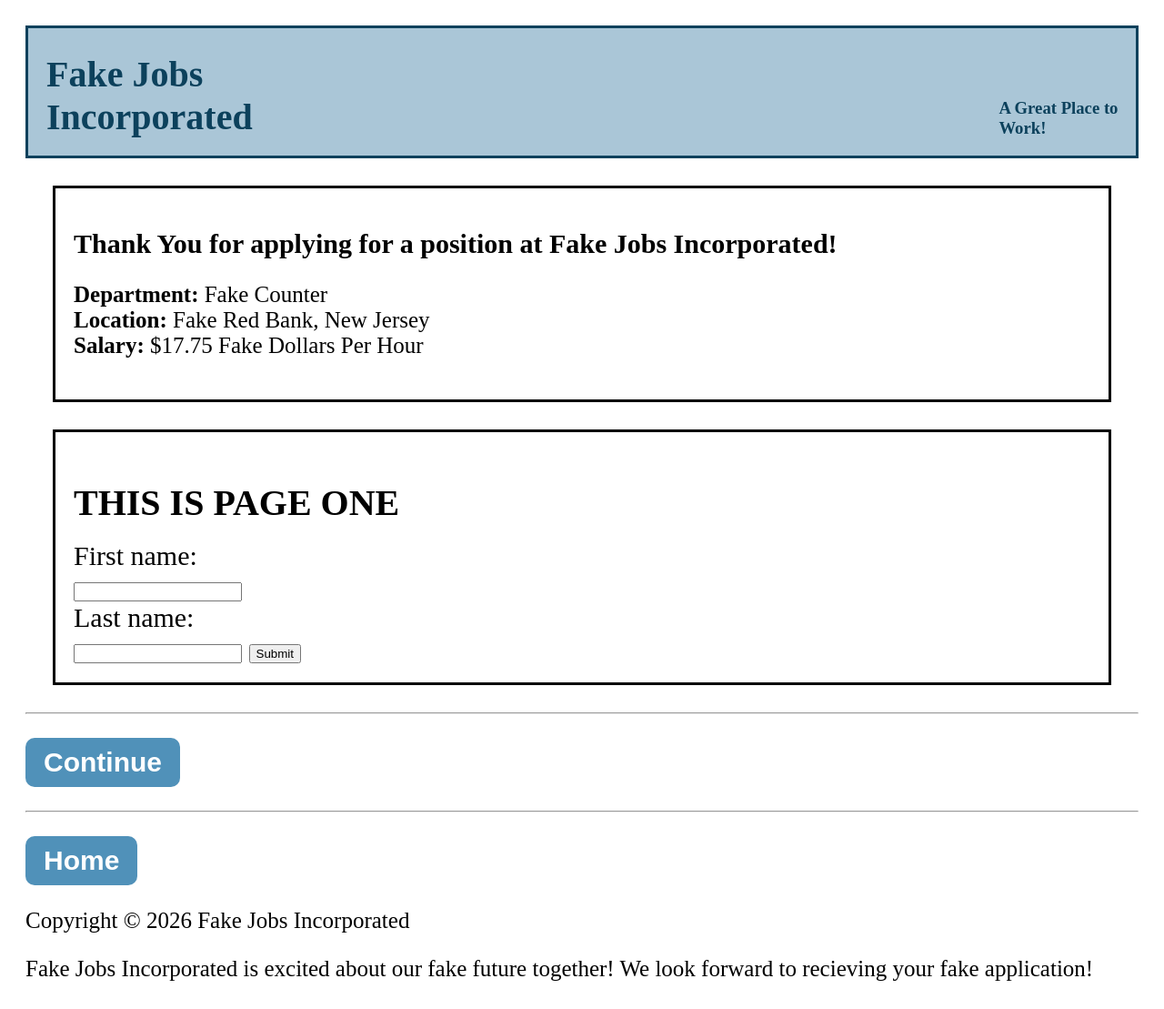
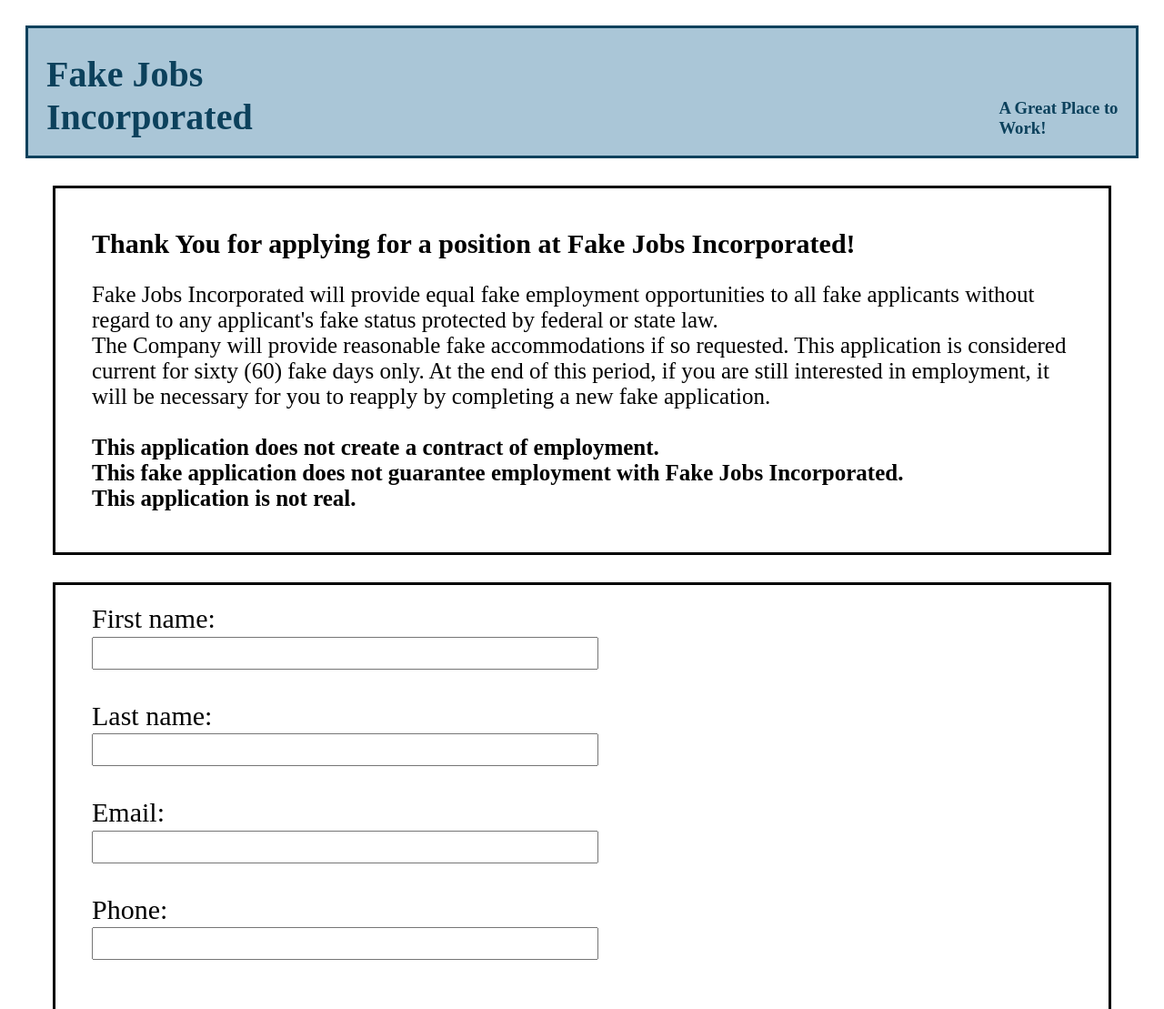
Before and after one commit to lunchbreak-lifeskills/JobApplication, a plain HTML site: page pageone.html in a window 1280 px wide. Shown: the top 1109 px of the page at 91% size. Drawn offline with Linux system fonts and the light colour scheme.

Commit message:
fixed page two and forms

```diff
--- a/pageone.html
+++ b/pageone.html
@@ -17,18 +17,26 @@
   </head>
   <body id="body">
 
+
     <header id="header">
       <h1>Fake Jobs Incorporated</h1>
       <h3>A Great Place to Work!</h3>
     </header>
 
+
     <section id="message">
       <h2>Thank You for applying for a position at Fake Jobs Incorporated!</h2>
       <p>
-        <b>Department:</b> Fake Counter <br>
-        <b>Location:</b> Fake Red Bank, New Jersey <br>
-        <b>Salary:</b> $17.75 Fake Dollars Per Hour
+        Fake Jobs Incorporated will provide equal fake employment opportunities to all fake applicants without regard to any applicant's fake status protected by federal or state law. <br>
+        The Company will provide reasonable fake accommodations if so requested.
+        This application is considered current for sixty (60) fake days only.
+        At the end of this period, if you are still interested in employment, it will be necessary for you to reapply by completing a new fake application.
+        <br><br>
+        <b>This application does not create a contract of employment.</b><br>
+        <b>This fake application does not guarantee employment with Fake Jobs Incorporated.</b><br>
+        <b>This application is not real.</b>
       </p>
+
 
       <!-- <p>We are a fake company that is looking for fake employees. We have a variety of fake jobs available, including:</p>
       <ul>
@@ -39,36 +47,54 @@
       <p>If you are interested in applying for one of our fake jobs, please apply below!</p> -->
     </section>
 
+
     <section id="questions">
-        <h1>THIS IS PAGE ONE</h1>
-        <form>
-            <label for="fname">First name:</label><br>
-            <input type="text" id="fname" name="fname"><br>
-            <label for="lname">Last name:</label><br>
-            <input type="text" id="lname" name="lname">
-            <input type="submit" value="Submit">
-        </form>
+      <!-- <h1>THIS IS PAGE ONE</h1> -->
+      <form id="names" action="" onsubmit="return false">
+        <label for="fname">First name:</label><br>
+        <!-- <input type="text" id="fname" name="fname"><br> -->
+        <input type="text" id="fname" data-field="fname"><br><br>
+
+        <label for="lname">Last name:</label><br>
+        <input type="text" id="lname" data-field="lname"> <br><br>
+
+        <label for="email">Email:</label><br>
+        <input type="email" id="email" data-field="email"><br><br>
+
+        <label for="phone">Phone:</label><br>
+        <input type="tel" id="phone" data-field="phone"><br><br>
+
+          <!-- <input type="submit" value="Submit"> -->
+      </form>
     </section>
+
 
     <hr><br>
 
+
     <button id="two">Continue</button><br>
+
 
     <br><hr>
 
+
     <br>
+
 
     <button id="home">Home</button><br>
 
+
     <footer>
       <p>Copyright &copy; 2026 Fake Jobs Incorporated</p>
-      <p>Fake Jobs Incorporated is excited about our fake future together! We look forward to recieving your fake application!</p>
+      <p>Fake Jobs Incorporated is excited about our fake future together! We look forward to receiving your fake application!</p>
     </footer>
+
 
         <!-- hidden buttons for initializing -->
     <button hidden class="apply"></button><br>
     <button hidden id="two"></button><br>
     <button hidden id="home"></button><br>
 
+
   </body>
 </html>
--- a/styles.css
+++ b/styles.css
@@ -64,6 +64,7 @@ button:active {
 #message, #questions {
   border: solid;
   padding: 20px;
+  padding-left: 40px;
   margin: 30px;
 }
 
@@ -74,8 +75,24 @@ button:active {
   margin: 20px;
 }
 
+input, textarea {
+  width: 50%;
+  height: 30px;
+  font-size: 20px;
+}
+
+textarea {
+  height: 100px;
+}
+
 form {
   font-size: 30px;
+}
+
+#exp {
+  /* display: flex;
+  flex-direction: column;
+  margin: 20px; */
 }
 
 /* #body {
```
Also changed, not shown: finish.html (+2 -0 lines), pagetwo.html (+28 -6 lines).
